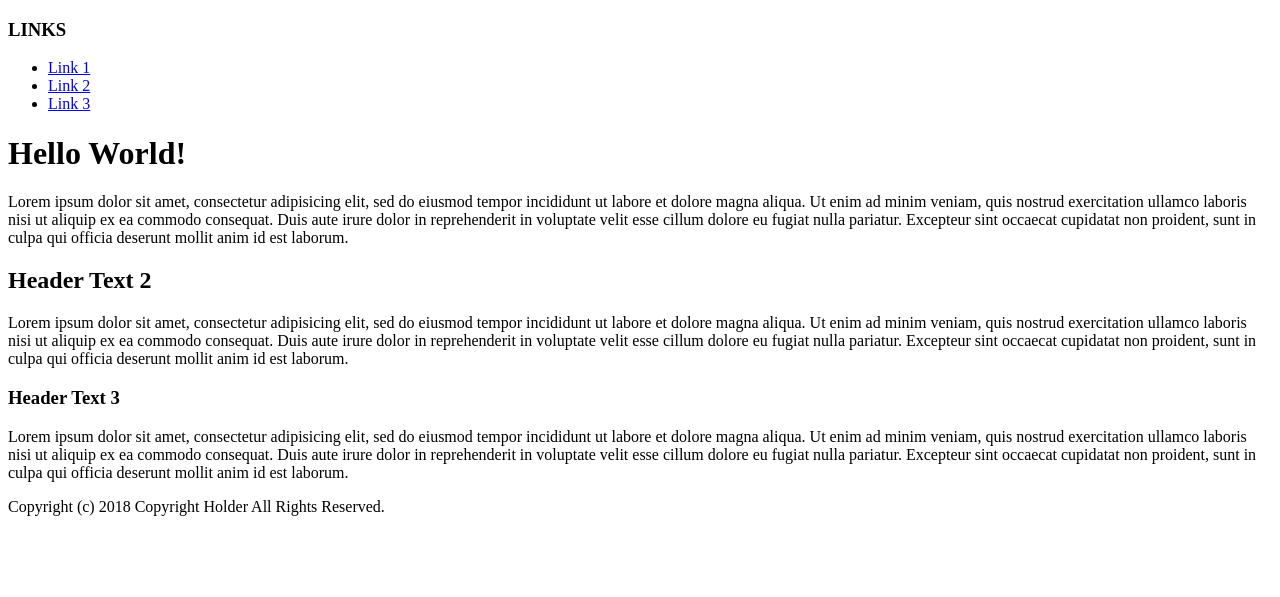
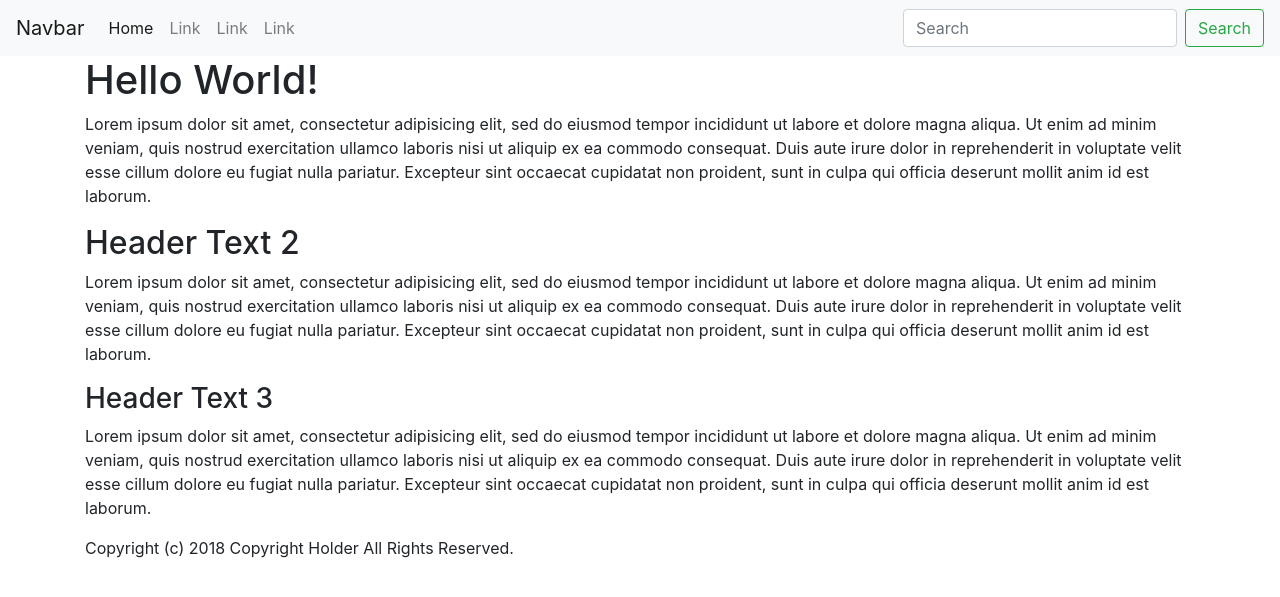
Before and after one commit to JN646/Venue-Finder, a PHP site: page / in a window 1280 px wide. Shown: the top 597 px of the page. Run offline with PHP 8.4, Linux system fonts and the light colour scheme; some libraries are stand-ins or nearby versions.

Commit message:
Updated Partials
Added Bootstrap and Navigation.

```diff
--- /dev/null
+++ b/public/css/custom.css
@@ -0,0 +1 @@
+/* Custom CSS */
--- a/views/partials/_footer.php
+++ b/views/partials/_footer.php
@@ -1,5 +1,10 @@
-<div class="">
+<!-- Footer -->
+<div class="container">
   <p>Copyright (c) 2018 Copyright Holder All Rights Reserved.</p>
 </div>
+<!-- Scripts -->
+<script src="https://code.jquery.com/jquery-3.2.1.slim.min.js" integrity="sha384-KJ3o2DKtIkvYIK3UENzmM7KCkRr/rE9/Qpg6aAZGJwFDMVNA/GpGFF93hXpG5KkN" crossorigin="anonymous"></script>
+<script src="https://cdnjs.cloudflare.com/ajax/libs/popper.js/1.12.9/umd/popper.min.js" integrity="sha384-ApNbgh9B+Y1QKtv3Rn7W3mgPxhU9K/ScQsAP7hUibX39j7fakFPskvXusvfa0b4Q" crossorigin="anonymous"></script>
+<script src="https://maxcdn.bootstrapcdn.com/bootstrap/4.0.0/js/bootstrap.min.js" integrity="sha384-JZR6Spejh4U02d8jOt6vLEHfe/JQGiRRSQQxSfFWpi1MquVdAyjUar5+76PVCmYl" crossorigin="anonymous"></script>
 </body>
 </html>
--- a/views/partials/_header.php
+++ b/views/partials/_header.php
@@ -3,5 +3,34 @@
   <head>
     <meta charset="utf-8">
     <title>Venue Finder</title>
+    <link rel="stylesheet" href="https://maxcdn.bootstrapcdn.com/bootstrap/4.0.0/css/bootstrap.min.css" integrity="sha384-Gn5384xqQ1aoWXA+058RXPxPg6fy4IWvTNh0E263XmFcJlSAwiGgFAW/dAiS6JXm" crossorigin="anonymous">
   </head>
   <body>
+
+    <nav class="navbar navbar-expand-lg navbar-light bg-light">
+      <a class="navbar-brand" href="#">Navbar</a>
+      <button class="navbar-toggler" type="button" data-toggle="collapse" data-target="#navbarSupportedContent" aria-controls="navbarSupportedContent" aria-expanded="false" aria-label="Toggle navigation">
+        <span class="navbar-toggler-icon"></span>
+      </button>
+
+      <div class="collapse navbar-collapse" id="navbarSupportedContent">
+        <ul class="navbar-nav mr-auto">
+          <li class="nav-item active">
+            <a class="nav-link" href="#">Home <span class="sr-only">(current)</span></a>
+          </li>
+          <li class="nav-item">
+            <a class="nav-link" href="#">Link</a>
+          </li>
+          <li class="nav-item">
+            <a class="nav-link" href="#">Link</a>
+          </li>
+          <li class="nav-item">
+            <a class="nav-link" href="#">Link</a>
+          </li>
+        </ul>
+        <form class="form-inline my-2 my-lg-0">
+          <input class="form-control mr-sm-2" type="search" placeholder="Search" aria-label="Search">
+          <button class="btn btn-outline-success my-2 my-sm-0" type="submit">Search</button>
+        </form>
+      </div>
+    </nav>
--- a/views/partials/_nav.php
+++ b/views/partials/_nav.php
@@ -1,8 +1 @@
-<div class="">
-  <h3>LINKS</h3>
-  <ul>
-    <li><a href="#">Link 1</a></li>
-    <li><a href="#">Link 2</a></li>
-    <li><a href="#">Link 3</a></li>
-  </ul>
-</div>
+<!-- Nav Bar -->
```
